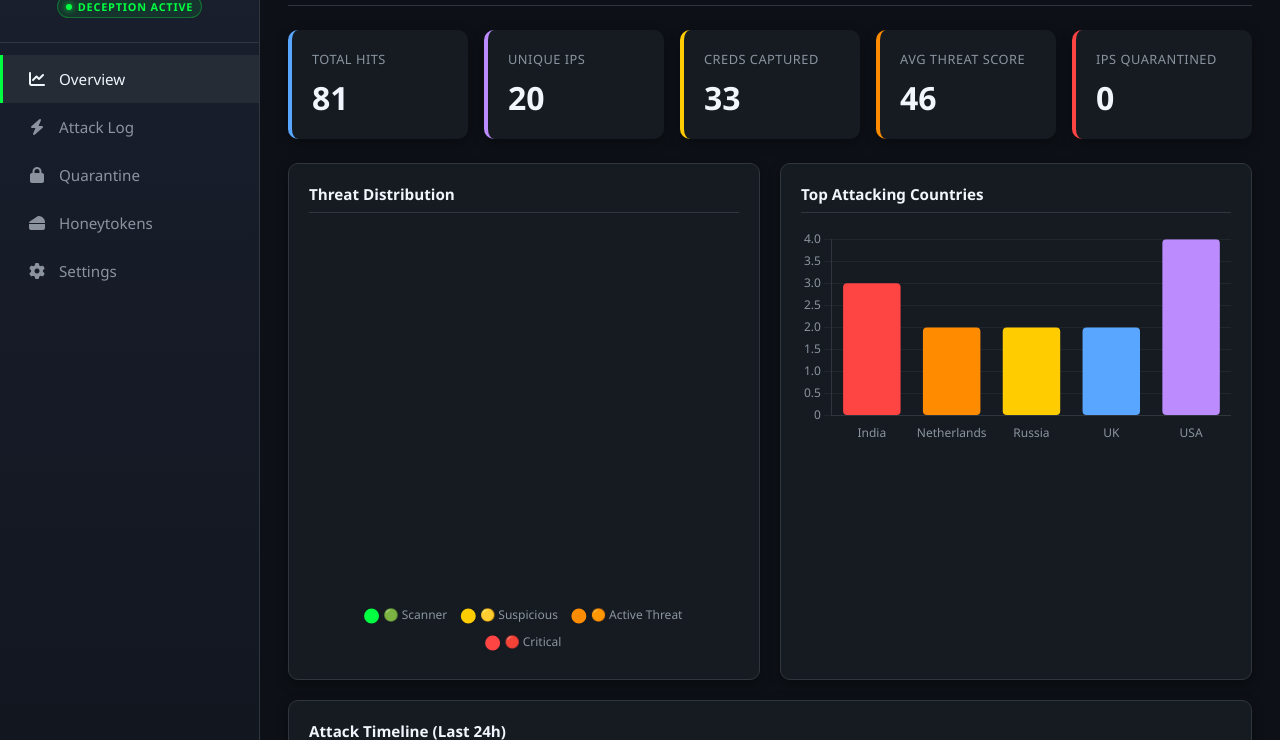
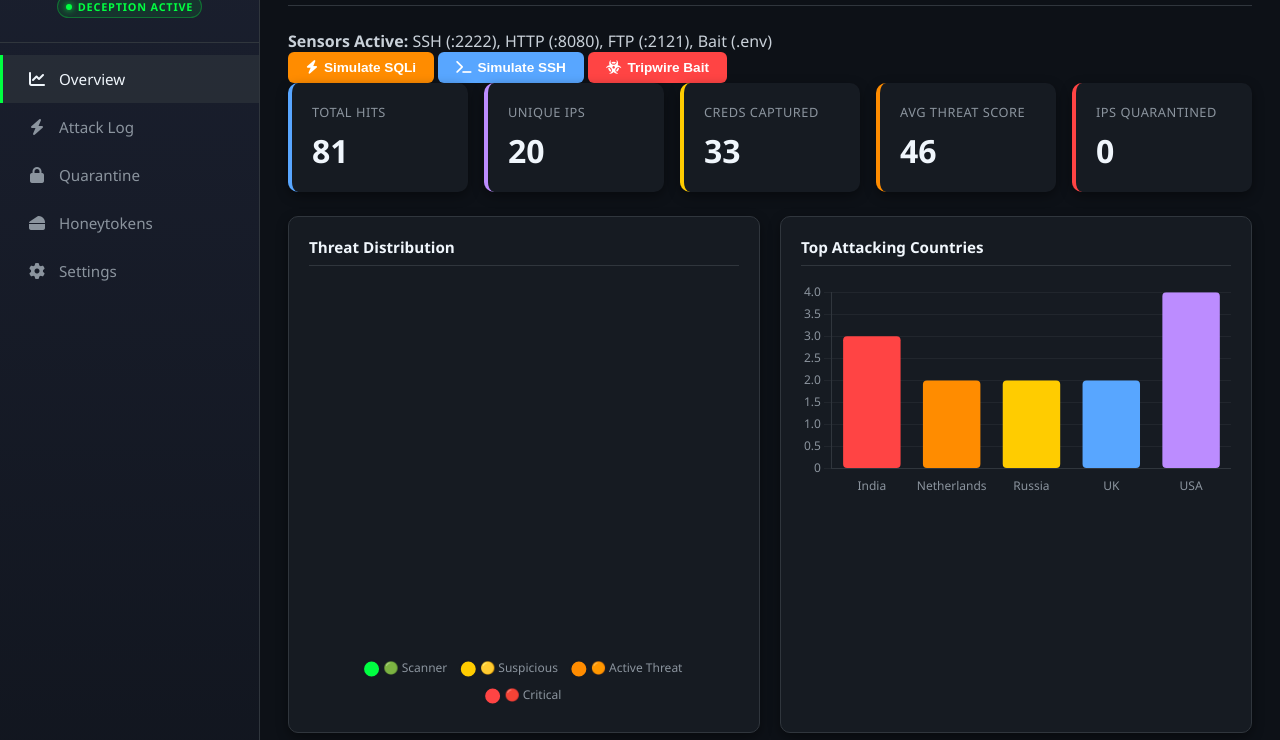
Before and after one commit to 2024A7R009/mirage-junior, a Flask app: page / in a window 1280 px wide. Shown: the part 68-808 px from the top of the page. Run offline with Flask 3, Linux system fonts and the light colour scheme; data comes from the database, SQL or seed files in the repository; data that the repository does not hold is empty.

Commit message:
feat: add live attack simulation toolbar, instant auto-refresh, and live capture verification

```diff
--- a/dashboard/templates/overview.html
+++ b/dashboard/templates/overview.html
@@ -3,6 +3,24 @@
 {% block header_title %}Overview Dashboard{% endblock %}
 
 {% block content %}
+<!-- Live Sensor & Attack Simulator Action Bar -->
+<div class="live-action-bar">
+    <div class="live-status-pill">
+        <span class="pulse"></span> <strong>Sensors Active:</strong> SSH (:2222), HTTP (:8080), FTP (:2121), Bait (.env)
+    </div>
+    <div class="live-action-buttons">
+        <button onclick="simulateLiveAttack('sqli')" class="btn btn-warning" id="btnSimulateSqli" title="Simulate SQL Injection on Port 8080">
+            <i class="fa-solid fa-bolt"></i> Simulate SQLi
+        </button>
+        <button onclick="simulateLiveAttack('ssh')" class="btn btn-primary" id="btnSimulateSsh" title="Simulate SSH Dictionary Brute Force on Port 2222">
+            <i class="fa-solid fa-terminal"></i> Simulate SSH
+        </button>
+        <button onclick="simulateLiveAttack('honeytoken')" class="btn btn-danger" id="btnSimulateHoneytoken" title="Simulate Honeytoken .env Tripwire Hit">
+            <i class="fa-solid fa-biohazard"></i> Tripwire Bait
+        </button>
+    </div>
+</div>
+
 <div class="stats-grid">
     <div class="stat-card" style="border-left-color: var(--neon-blue);">
         <h3>Total Hits</h3>
```
